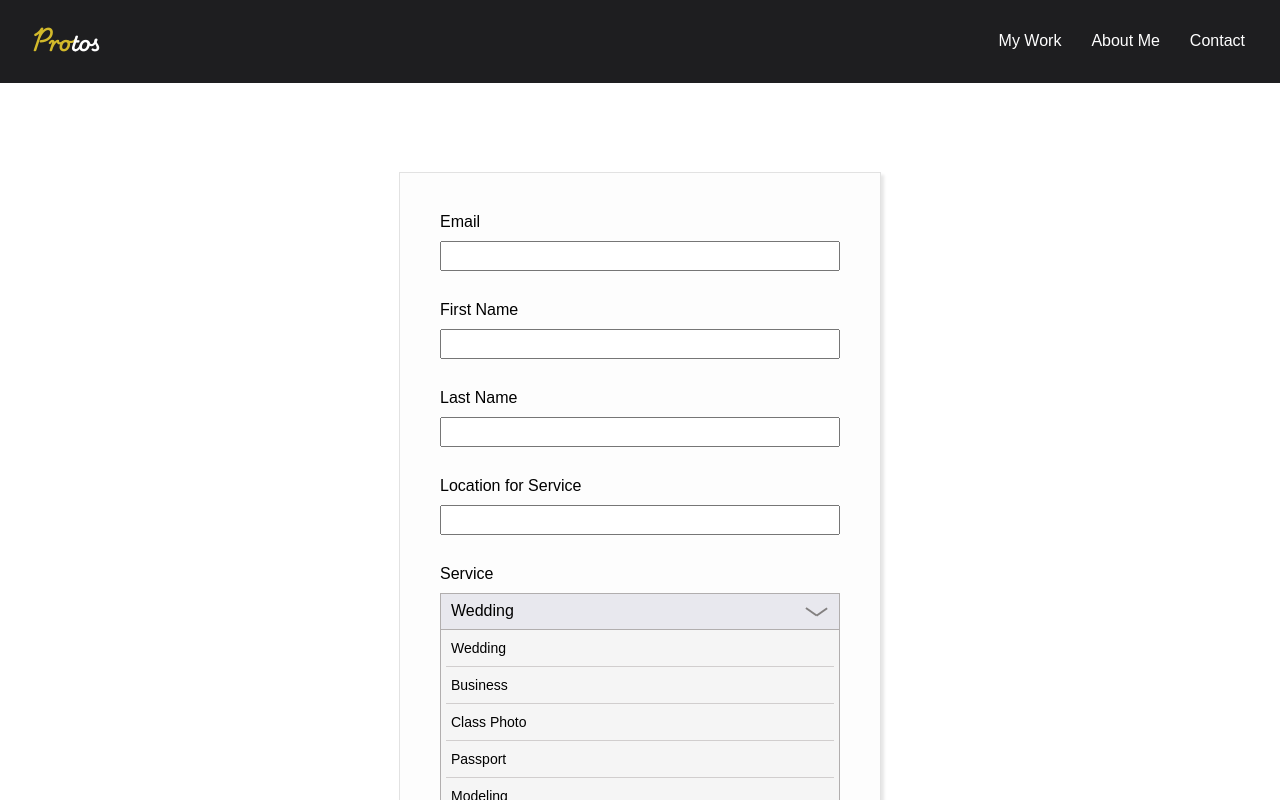
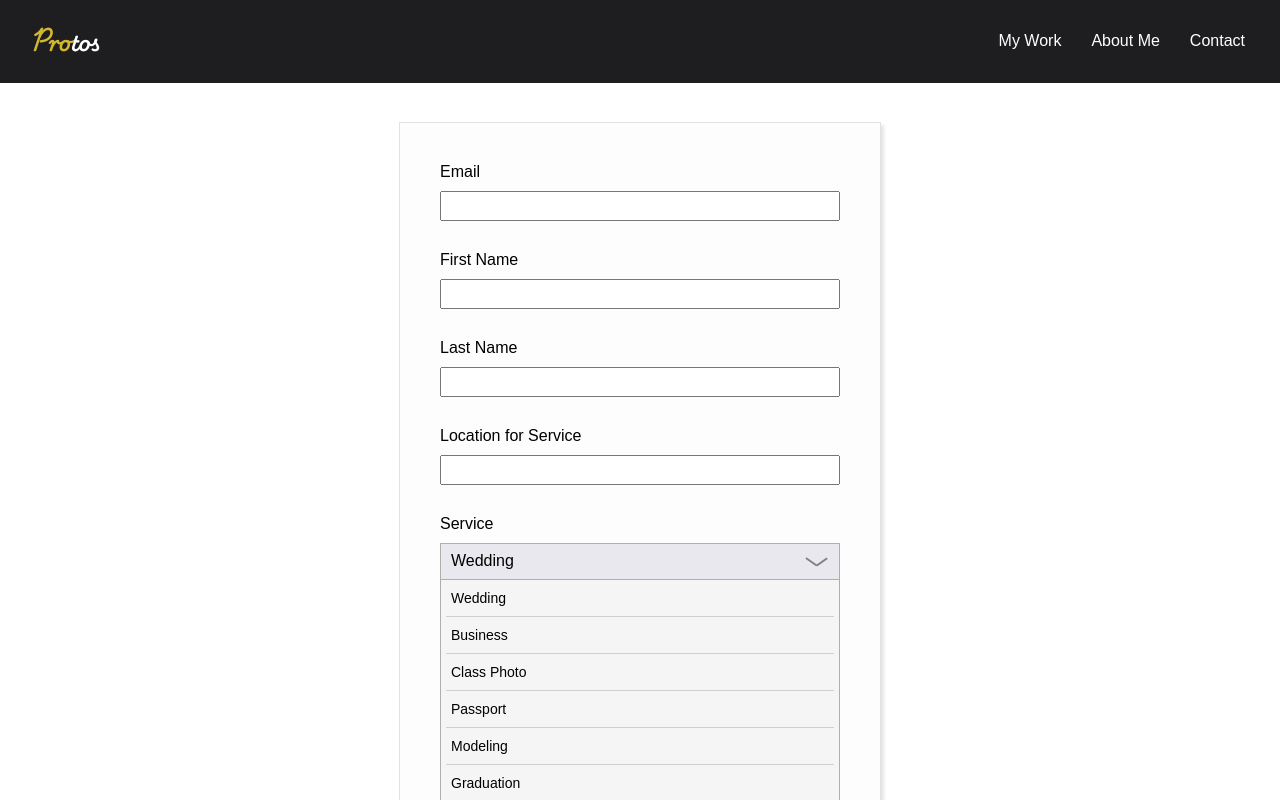
Before and after one commit to andre2xu/portfolio_photographer_portfolio, a React (Create React App) app: page / in a window 1280 px wide. Built offline with nearby package versions, Linux system fonts and the light colour scheme.

Commit message:
Made the contact page responsive to large screens.

```diff
--- a/src/sass/_ContactPageStylesheet.scss
+++ b/src/sass/_ContactPageStylesheet.scss
@@ -180,8 +180,80 @@
                 }
             }
 
-            @media screen and (min-width: 550px) {
-                padding: 200px 0;
+            @media screen and (min-width: 2000px) {
+                padding: 7.5vw 0;
+
+                form {
+                    max-width: 20vw;
+                    padding: 2vw;
+                    box-shadow: 0.15vw 0.15vw 0.15vw rgba(0,0,0,0.1);
+
+                    .form-field {
+                        margin-bottom: 1.5vw;
+
+                        label, .label {
+                            margin-bottom: 0.5vw;
+                            font-size: 0.8vw;
+                        }
+
+                        input {
+                            padding: 0.25vw;
+                            font-size: 0.7vw;
+                        }
+
+                        textarea {
+                            padding: 0.5vw;
+                            height: 5vw;
+                            font-size: 0.7vw;
+                        }
+
+                        .dropdown-container {
+                            .dropdown-button {
+                                padding: 0.25vw 0.5vw;
+
+                                span {
+                                    font-size: 0.8vw;
+                                }
+
+                                .arrow {
+                                    width: 1.25vw;
+                                    height: 1.25vw;
+
+                                    .arrow-line {
+                                        height: 0.1vw;
+
+                                        &:first-child {
+                                            transform: rotate(35deg) translateX(0.05vw);
+                                        }
+
+                                        &:last-child {
+                                            transform: rotate(-35deg) translateX(-0.1vw);
+                                        }
+                                    }
+                                }
+                            }
+
+                            .dropdown-menu {
+                                padding: 0 0.25vw;
+
+                                li {
+                                    padding: 0.5vw 0.25vw;
+                                    font-size: 0.7vw;
+
+                                    &:hover {
+                                        padding-left: 0.5vw;
+                                    }
+                                }
+                            }
+                        }
+                    }
+
+                    button {
+                        font-size: 0.9vw;
+                        padding: 0.75vw 1vw;
+                        margin-top: 2vw;
+                    }
+                }
             }
         }
     }
```
Also changed, not shown: public/index.css.
